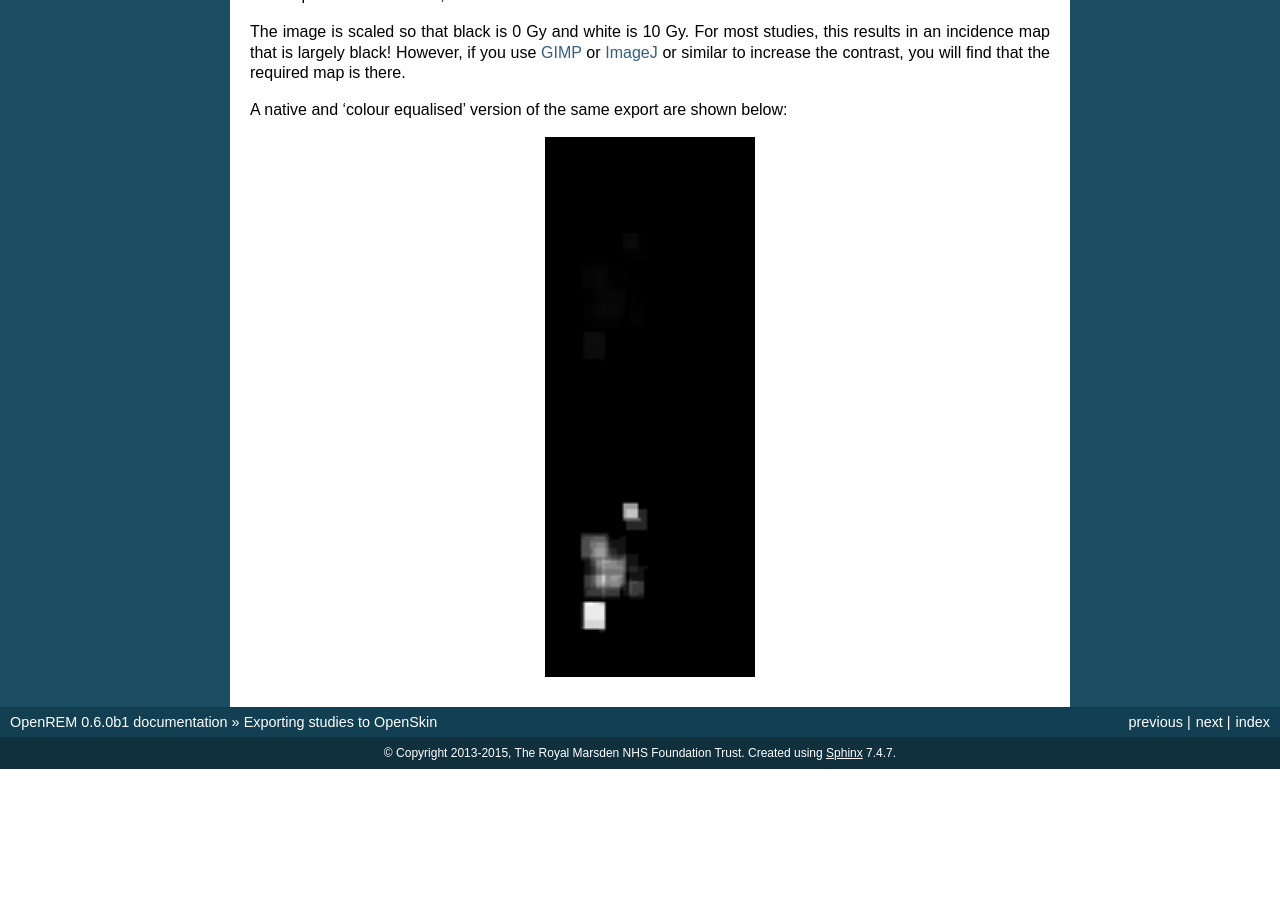
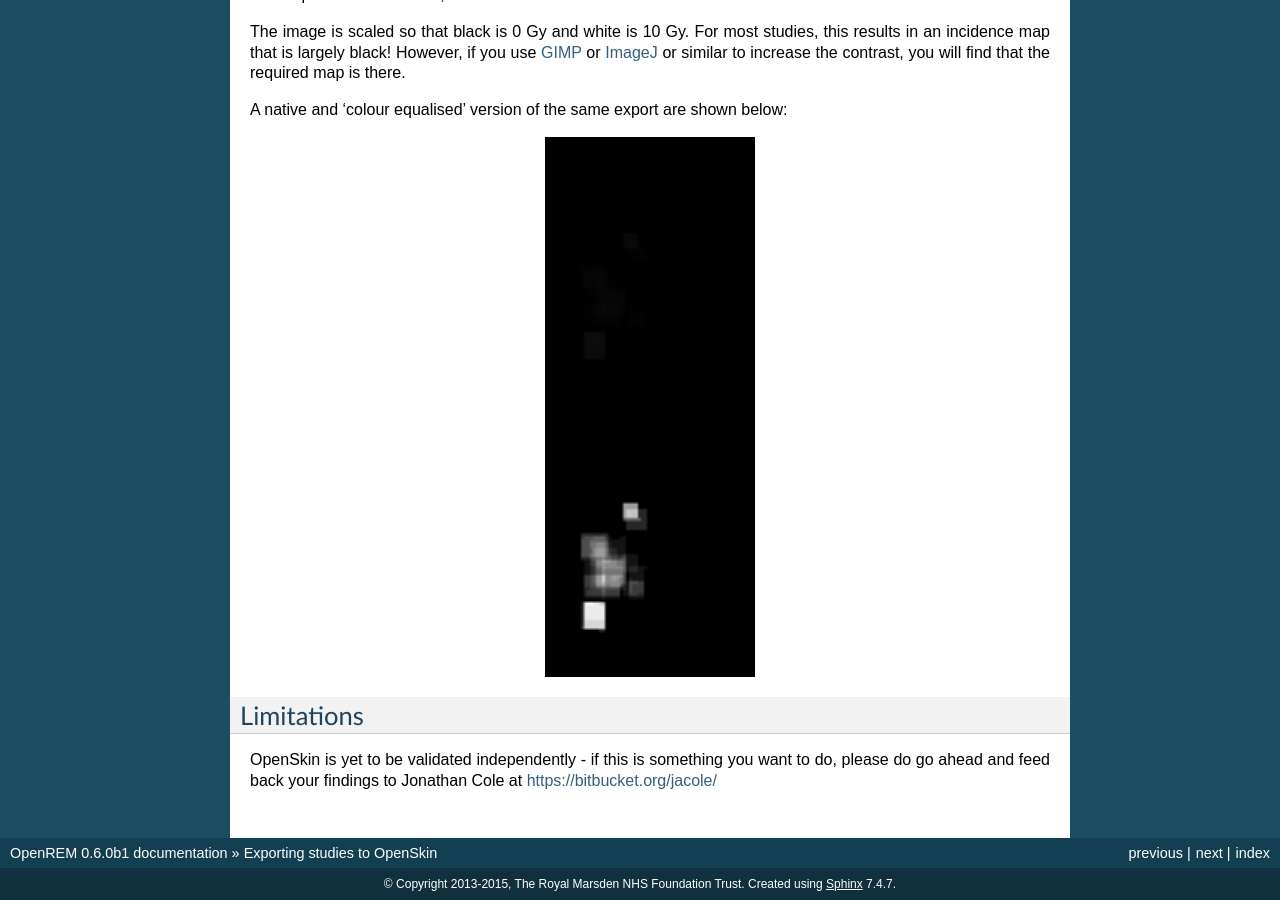
Before and after one commit to ckswilliams/modOpenREM, a Sphinx documentation site: the page built from docs/openskin.rst, in a window 1280 px wide and 900 px high, scrolled down 1253 px. Built offline with Sphinx 7.4.7, drawn with Linux system fonts in a browser that asks for light colours; before the commit the page ends 2022 px from its top, so only the background shows below that.

Commit message:
Added limitations. Primarily an edit to prompt RTD to rebuild.

```diff
--- a/docs/openskin.rst
+++ b/docs/openskin.rst
@@ -78,9 +78,11 @@ A native and 'colour equalised' version of the same export are shown below:
     :align: center
     :alt: OpenSkin incidence map, scaled
 
+***********
+Limitations
+***********
 
-
-
+OpenSkin is yet to be validated independently - if this is something you want to do, please do go ahead and feed back your findings to Jonathan Cole at https://bitbucket.org/jacole/
 
 
 
```
